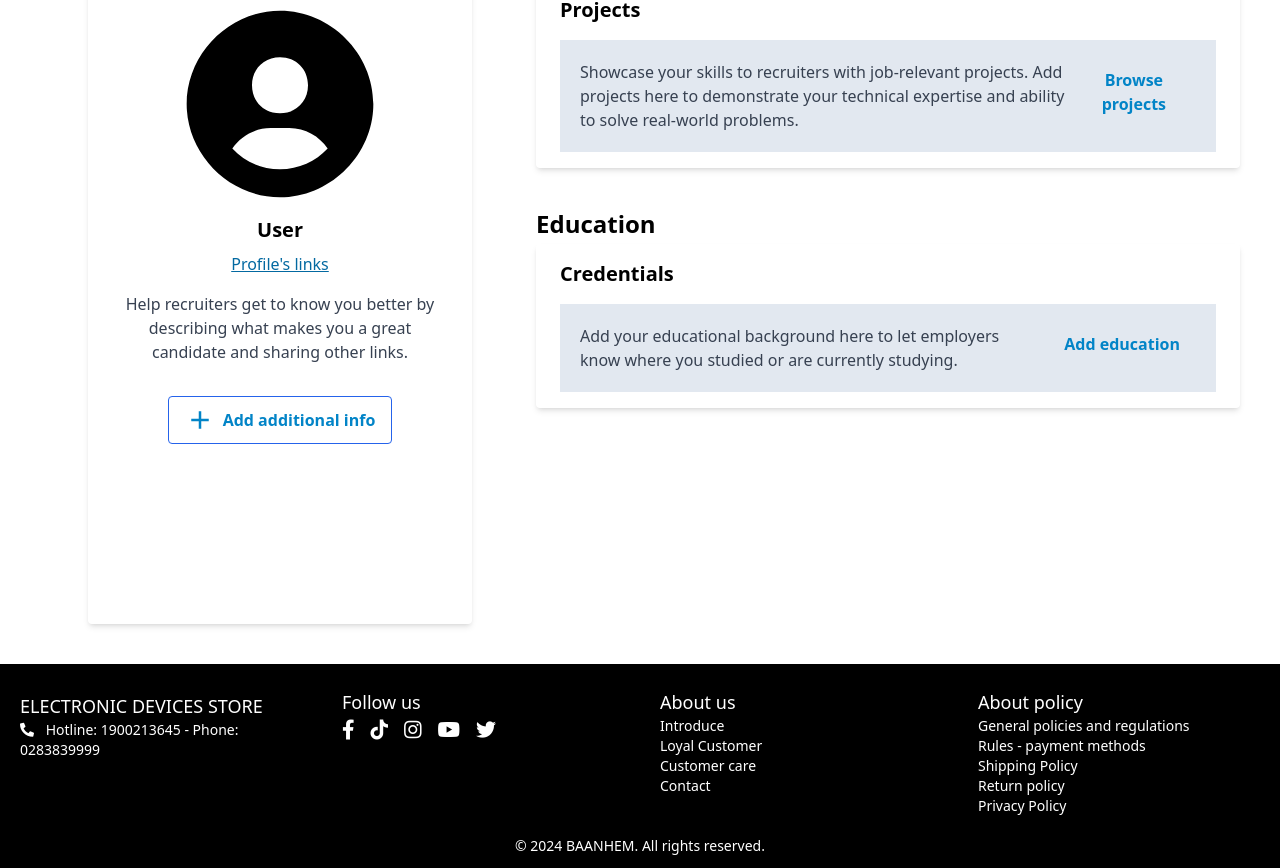
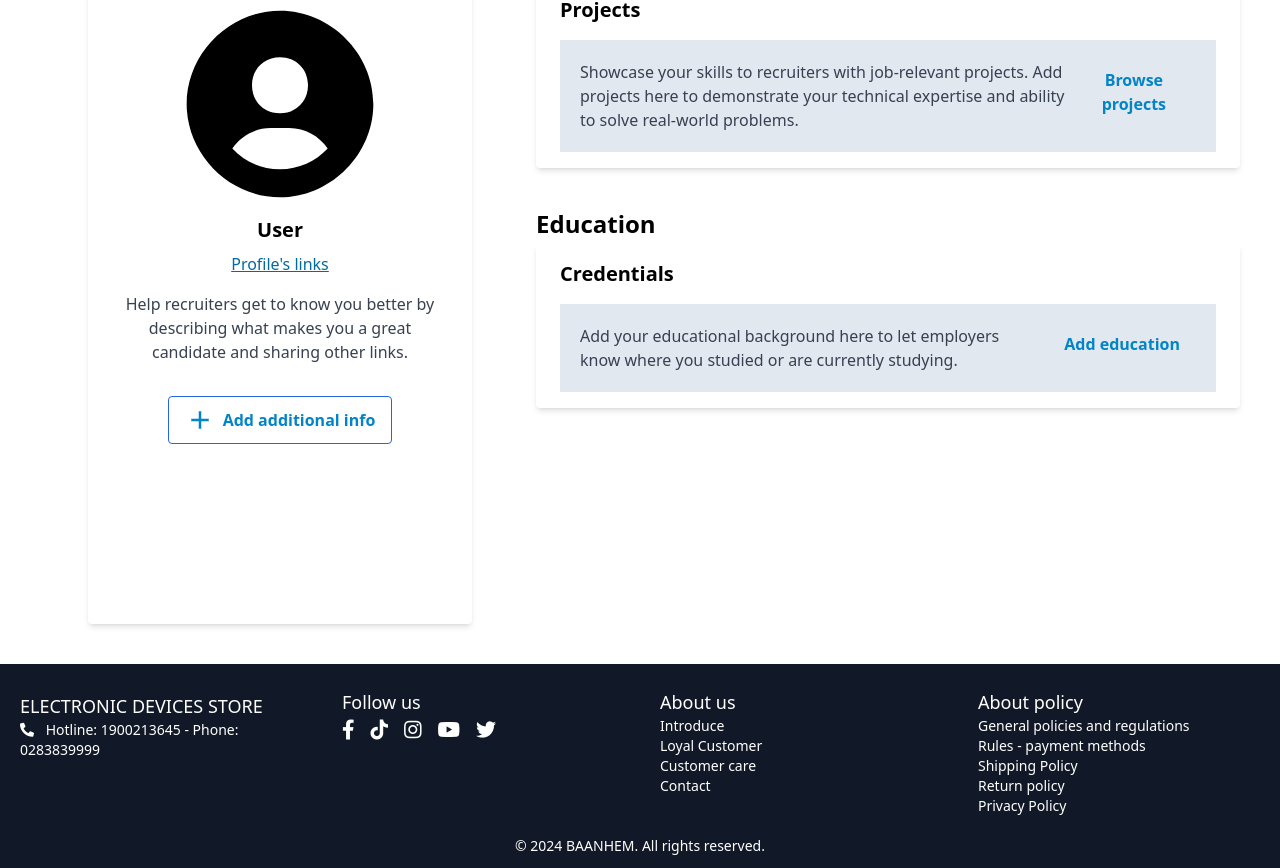
Before and after one commit to giahao1411/shopping-website, a React (Vite) app in the folder front-end/: page /profile in a window 1280 px wide. Shown: the part 144-1012 px from the top of the page. Built offline with nearby package versions, Linux system fonts and the light colour scheme.

Commit message:
Adjust header/footer

```diff
--- a/front-end/src/components/Home/Partials/Footer.jsx
+++ b/front-end/src/components/Home/Partials/Footer.jsx
@@ -2,7 +2,7 @@ import React from "react";
 
 const Footer = () => {
     return (
-        <div className="bg-black text-white py-2">
+        <div className="bg-gray-900 text-white py-2">
             <div className="flex flex-wrap justify-around">
                 <div className="flex-1 m-5 min-w-[200px]">
                     <h3 className="text-lg">ELECTRONIC DEVICES STORE</h3>
@@ -51,7 +51,7 @@ const Footer = () => {
             </div>
 
             {/* Copyright Section */}
-            <footer className="bg-black py-1">
+            <footer className="bg-gray-900 py-1">
                 <div className="max-w-7xl mx-auto text-center text-gray-600">
                     <p className="text-sm text-white">
                         &copy; 2024 BAANHEM. All rights reserved.
--- a/front-end/src/components/Home/Partials/Header.jsx
+++ b/front-end/src/components/Home/Partials/Header.jsx
@@ -71,8 +71,7 @@ const Header = () => {
                         <li>
                             <Link
                                 to="/"
-                                className={`${
-                                    location.pathname === "/"
+                                className={`${location.pathname === "/"
                                     ? "text-orange-500 font-semibold"
                                     : ""
                                     } hover:text-blue-400`}
@@ -83,8 +82,7 @@ const Header = () => {
                         <li>
                             <Link
                                 to="/cart"
-                                className={`${
-                                    location.pathname === "/cart"
+                                className={`${location.pathname === "/cart"
                                     ? "text-orange-500 font-semibold"
                                     : ""
                                     } hover:text-blue-400`}
@@ -95,8 +93,7 @@ const Header = () => {
                         <li>
                             <Link
                                 to="/sales"
-                                className={`${
-                                    location.pathname === "/sales"
+                                className={`${location.pathname === "/sales"
                                     ? "text-orange-500 font-semibold"
                                     : ""
                                     } hover:text-blue-400`}
@@ -107,7 +104,7 @@ const Header = () => {
 
                         {/* Hiển thị tên người dùng hoặc "Log In" */}
                         {user ? (
-                            <li className="relative">
+                            <li className="relative flex items-center">
                                 <span
                                     className="cursor-pointer font-semibold hover:text-blue-400"
                                     onClick={toggleDropdown}
@@ -115,24 +112,24 @@ const Header = () => {
                                     {user.username}
                                 </span>
                                 {dropdownOpen && (
-                                    <div className="absolute right-0 top-8 bg-gray-900 border border-blue-500 rounded-lg shadow-lg">
+                                    <div className="absolute top-full left-1/2 transform -translate-x-1/2 mt-2 bg-gray-900 border border-blue-500 rounded-lg shadow-lg overflow-hidden">
                                         <Link
                                             to="/profile"
-                                            className="block px-4 py-2 text-white hover:bg-orange-500"
+                                            className="block px-6 py-3 text-white hover:bg-orange-500 whitespace-nowrap"
                                             onClick={handleProfileClick}
                                         >
                                             Profile
                                         </Link>
                                         <Link
                                             to="/order-history"
-                                            className="block px-4 py-2 text-white hover:bg-orange-500"
+                                            className="block px-6 py-3 text-white hover:bg-orange-500 whitespace-nowrap"
                                             onClick={handleProfileClick}
                                         >
                                             Order History
                                         </Link>
                                         <span
                                             onClick={handleLogout}
-                                            className="block px-4 py-2 text-white cursor-pointer hover:bg-orange-500"
+                                            className="block px-6 py-3 text-white cursor-pointer hover:bg-orange-500 whitespace-nowrap"
                                         >
                                             Log Out
                                         </span>
@@ -143,8 +140,7 @@ const Header = () => {
                             <li>
                                 <Link
                                     to="/account/login"
-                                    className={`${
-                                        location.pathname === "/account/login"
+                                    className={`${location.pathname === "/account/login"
                                         ? "text-orange-500 font-semibold"
                                         : ""
                                         } hover:text-blue-400`}
@@ -153,6 +149,7 @@ const Header = () => {
                                 </Link>
                             </li>
                         )}
+
                     </ul>
                 </nav>
             </div>
```
Lines whose indentation alone changed are shown as unchanged.
